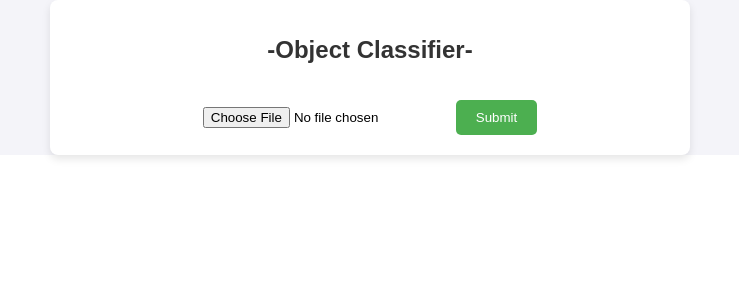
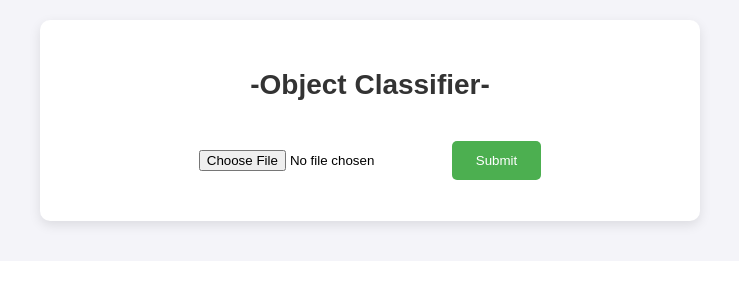
Before and after one commit to yashmishra11/Object-Classifier-using-python, a React (Create React App) app: page / in a window 1280 px wide. Shown: the top 300 px of the page, without its empty margins (270-1009 px from the left). Built offline with nearby package versions, Linux system fonts and the light colour scheme.

Commit message:
Update App.css

```diff
--- a/src/App.css
+++ b/src/App.css
@@ -1,45 +1,45 @@
-/* App.css */
 
-/* Make sure the body takes up full height */
 body, html {
   height: 100%;
   margin: 0;
   font-family: Arial, sans-serif;
 }
 
-/* Container to center everything */
 .app-container {
   display: flex;
-  justify-content: center;    /* Horizontal center */
-  align-items: center;        /* Vertical center */
-  height: 100%;                /* Full height */
-  background-color: #f4f4f9;  /* Light background color */
+  justify-content: center;
+  align-items: center;
+  height: 100%;
+  background-color: #f4f4f9;
+  padding: 20px;
 }
 
-/* Main content container */
 .content {
-  text-align: center;         /* Center all text inside content */
-  background-color: white;    /* White background for the content */
-  padding: 20px;
-  border-radius: 8px;         /* Rounded corners */
-  box-shadow: 0 4px 8px rgba(0, 0, 0, 0.1); /* Light shadow */
+  text-align: center;
+  background-color: white;
+  padding: 30px;
+  border-radius: 10px;
+  box-shadow: 0 4px 12px rgba(0, 0, 0, 0.1);
   width: 90%;
-  max-width: 600px;           /* Limit the width */
+  max-width: 600px;
+  margin-bottom: 20px;
 }
 
 h1 {
-  font-size: 24px;
+  font-size: 28px;
   color: #333;
+  margin-bottom: 20px;
 }
 
 button {
   background-color: #4CAF50;
   color: white;
-  padding: 10px 20px;
+  padding: 12px 24px;
   border: none;
   border-radius: 5px;
   cursor: pointer;
   margin-top: 20px;
+  margin-bottom: 10px;
 }
 
 button:hover {
@@ -48,9 +48,15 @@
 
 input[type="file"] {
   margin-top: 20px;
+  margin-bottom: 20px;
 }
 
 img {
   margin-top: 20px;
+  margin-bottom: 20px;
   border-radius: 5px;
 }
+
+section {
+  margin-top: 30px;
+}
```
